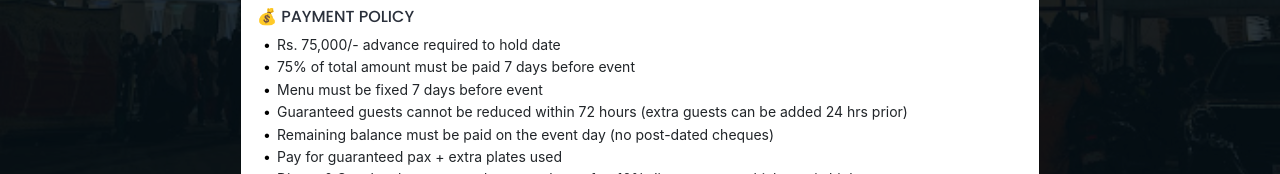
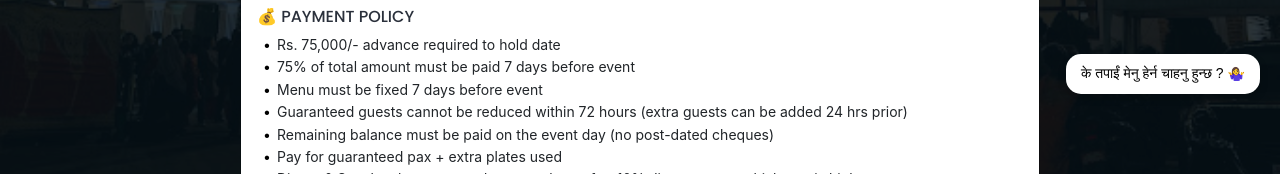
Before and after one commit to sagarxrijal21/heritageee, a website: page index.html in a window 1280 px wide. Shown: the part 626-800 px from the top of the page. Drawn offline with nearby package versions, Linux system fonts and the light colour scheme.

Commit message:
Added floating chat bubble above bottom-right

```diff
--- a/index.html
+++ b/index.html
@@ -1213,6 +1213,53 @@ section .card:hover {
     <script src="js/roberto.bundle.js"></script>
     <!-- Active -->
     <script src="js/default-assets/active.js"></script>
+    <!-- Floating Chat Bubble -->
+<div class="chat-widget">
+  <a href="https://api.whatsapp.com/send?phone=%2B9779851265616&context=ARCEXCD9oVi5PxJIGgBPnvLmqnbfq-m-B7LwR1kQWjQzAgjNXsVviHdcbVgqpdbER0VqHD900JPhwszs1h_giH2E_ZMPcLK.5625remsQxX3uKcsrS5B3zbk_FaCEk-1f2jiyBlpTVfNEUWrjJ0-Kx3S34jx3EQ&source=FB_Page&app=facebook&entry_point=page_cta&fbclid=IwY2xjawI5EtxleHRuA2FlbQIxMAABHfu5Vsz6Pib8WronsCejoJoQ8GZmLzCISvc_gAJJC7n74OLw02XY3I7Glw_aem_RDlWPljeHREbI83ZA9CvvQ"" target="_blank" class="chat-bubble">
+
+    के तपाईं मेनु हेर्न चाहनु हुन्छ ? 🤷‍♀️
+  </a>
+</div>
+
+<style>
+/* Floating widget container */
+.chat-widget {
+  position: fixed;
+  bottom: 80px;   /* ⬅️ pushes it higher above the bottom */
+  right: 20px;
+  z-index: 9999;
+  font-family: Arial, sans-serif;
+}
+
+/* Chat bubble style */
+.chat-bubble {
+  display: inline-block;
+  background: #ffffff;
+  color: #000;
+  text-decoration: none;
+  border-radius: 15px;
+  padding: 10px 15px;
+  box-shadow: 0px 4px 8px rgba(0,0,0,0.2);
+  font-size: 14px;
+  max-width: 250px;
+  line-height: 1.4;
+  transition: all 0.3s ease;
+}
+
+/* Hover effect */
+.chat-bubble:hover {
+  background: #f1f1f1;
+}
+
+/* Responsive (mobile smaller) */
+@media (max-width: 576px) {
+  .chat-bubble {
+    font-size: 12px;
+    max-width: 200px;
+    padding: 8px 12px;
+  }
+}
+</style>
 
     </body>
 
```
